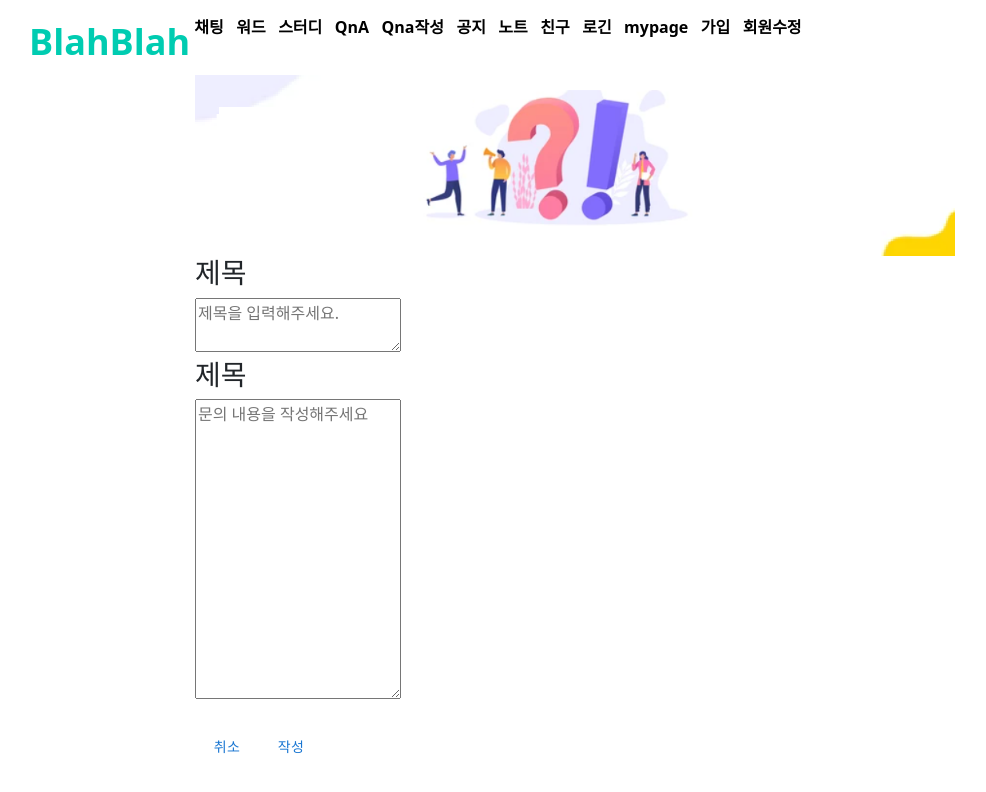
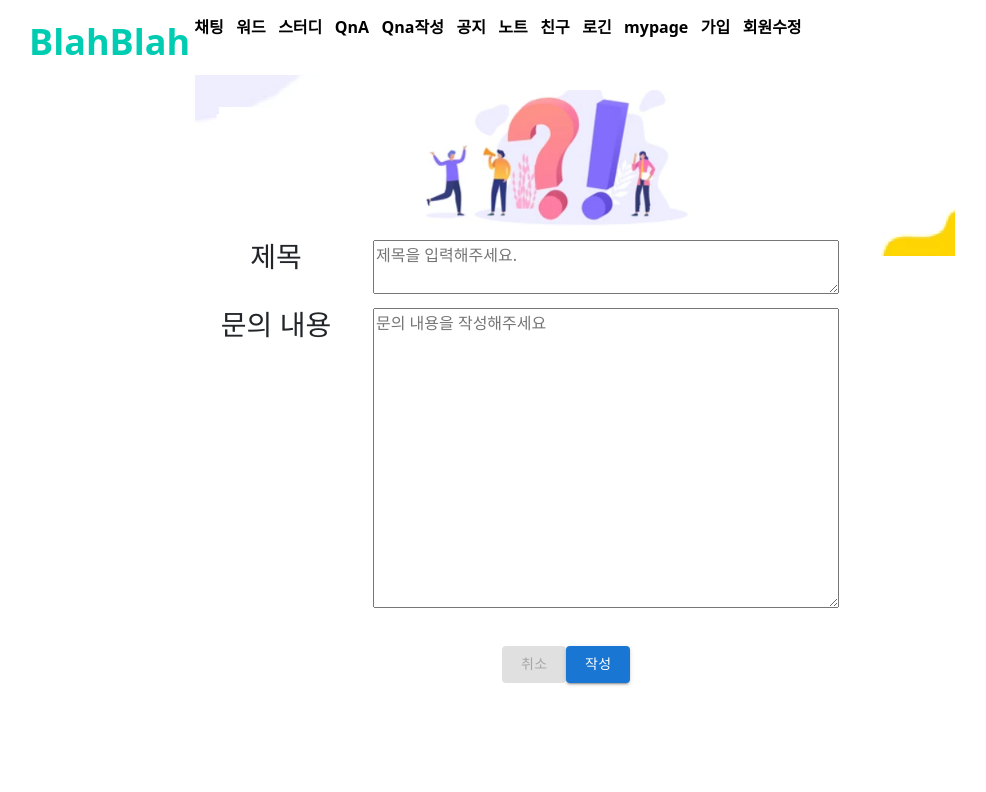
Before and after one commit to damwon/BlahBlah, a Next.js app in the folder FE/blahblah/: page /qna/write in a window 1280 px wide. Shown: the top 792 px of the page, without its empty margins (53-1039 px from the left). Built offline with nearby package versions, Linux system fonts and the light colour scheme.

Commit message:
[S06P31C203-158]Feat: notice base

```diff
--- a/FE/blahblah/component/example.tsx
+++ /dev/null
@@ -1,6 +0,0 @@
-export default function Index() {
-  return (
-    <>
-    </>
-  )
-}
--- a/FE/blahblah/pages/qna/write.tsx
+++ b/FE/blahblah/pages/qna/write.tsx
@@ -1,5 +1,4 @@
 import { Grid, Button } from "@mui/material";
-import { Image } from "react-bootstrap";
 export default function QnaWrite() {
   return (
     <Grid container spacing={3}>
@@ -11,27 +10,44 @@ export default function QnaWrite() {
           className="img-fluid"
           width="100%"
         ></img>
-        <h3>제목</h3>
-        <textarea placeholder="제목을 입력해주세요." />
-        <h3>제목</h3>
-        <textarea
-          placeholder="문의 내용을 작성해주세요"
-          style={{ minHeight: 300 }}
-        />
-        <div>
-          <br></br>
-          <Button>취소</Button>
-          <Button>작성</Button>
-        </div>
+        <Grid container spacing={2}>
+          <Grid xs={3}>
+            <h3 className="text-center">제목</h3>
+          </Grid>
+          <Grid xs={9}>
+            <textarea
+              placeholder="제목을 입력해주세요."
+              style={{ width: "80%" }}
+            />
+          </Grid>
+        </Grid>
+        <br></br>
+        <Grid container spacing={2}>
+          <Grid xs={3}>
+            <h3 className="text-center">문의 내용</h3>
+          </Grid>
+          <Grid xs={9}>
+            <textarea
+              placeholder="문의 내용을 작성해주세요"
+              style={{ minHeight: 300, width: "80%" }}
+            />
+          </Grid>
+        </Grid>
+        <br></br>
+        <br></br>
+        <Grid container spacing={2}>
+          <Grid xs={5}></Grid>
+          <Grid xs={7}>
+            <Button variant="contained" disabled>
+              취소
+            </Button>
+            <Button variant="contained">작성</Button>
+          </Grid>
+        </Grid>
+
         <Grid item xs={2} />
       </Grid>
-      <style jsx>
-        {`
-          .test {
-            width: 400px;
-          }
-        `}
-      </style>
+      <style jsx>{``}</style>
     </Grid>
   );
 }
--- a/FE/blahblah/pages/study/index.tsx
+++ b/FE/blahblah/pages/study/index.tsx
@@ -1,5 +1,4 @@
-import { Grid } from "@mui/material";
-import { Pagination } from "@mui/material";
+import { Grid, Pagination } from "@mui/material";
 
 export default function Study() {
   return (
--- a/FE/blahblah/styles/study/study.module.css
+++ b/FE/blahblah/styles/study/study.module.css
@@ -1,5 +1,6 @@
 .asd {
   margin: auto !important;
   text-align: center;
-  margin-left: auto;
+  margin: 0 auto;
+  margin-left: 20px;
 }
```
Also changed, not shown: FE/blahblah/pages/notice/index.tsx (+11 -11 lines), FE/blahblah/pages/qna/index.tsx (+11 -1 lines).
